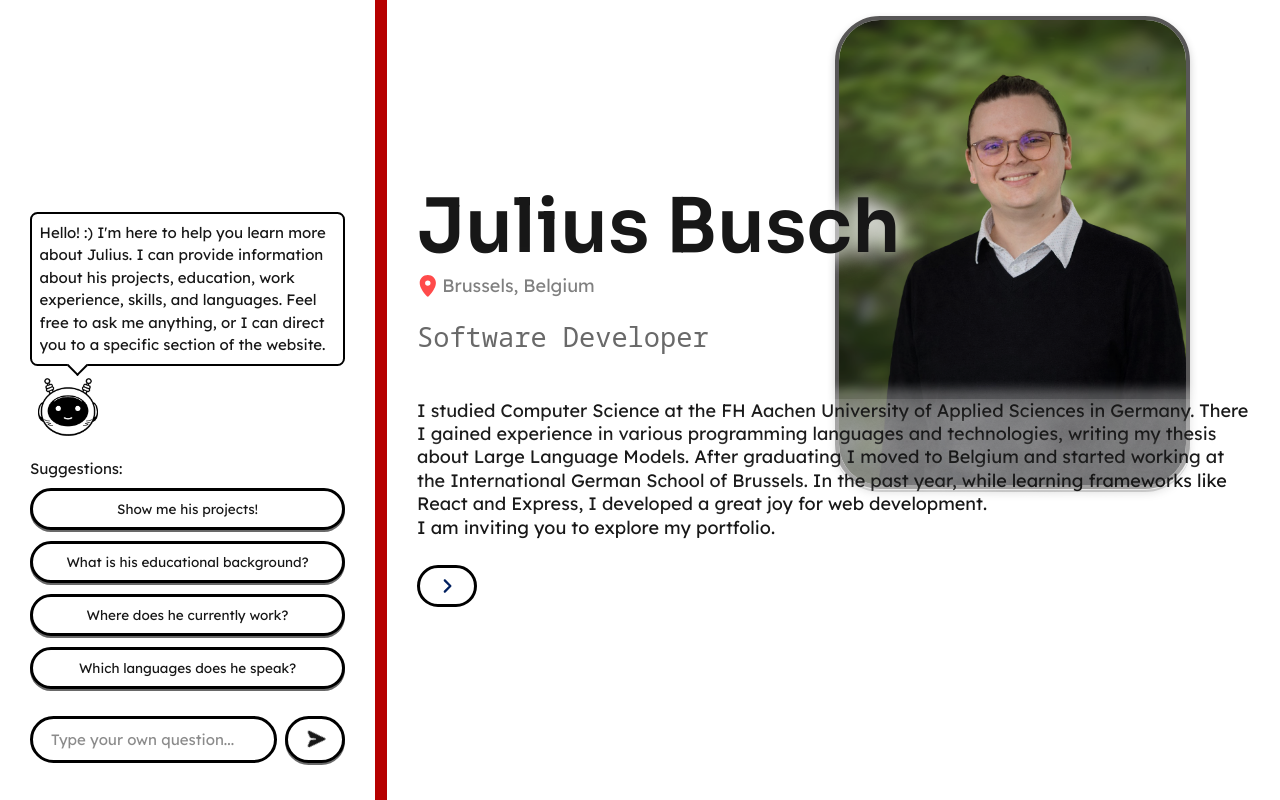
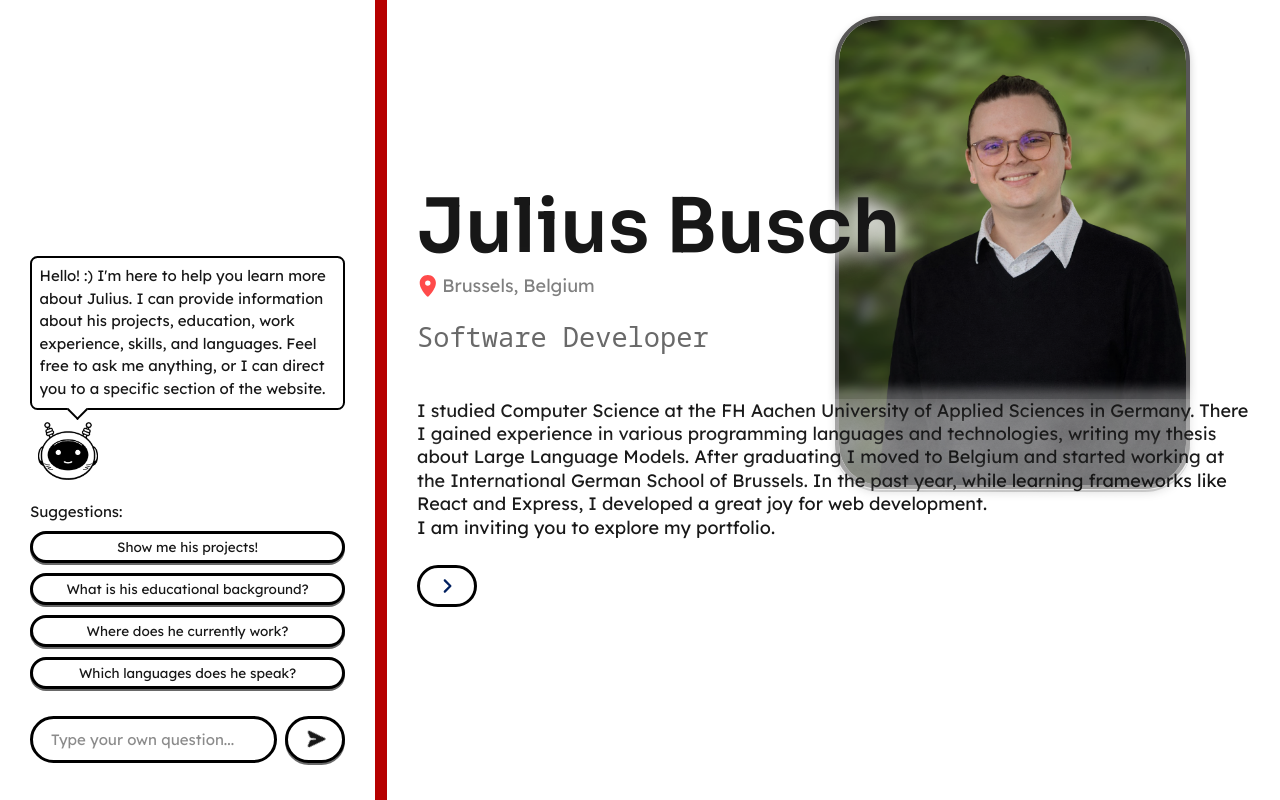
Before and after one commit to julii-b/portfolio-website, a Next.js app: page / in a window 1280 px wide. Built offline with nearby package versions, Linux system fonts and the light colour scheme; no server answers; a web font is replaced by a local one.

Commit message:
refactor: use form action and form state in navigation-chat and create separate component for suggestions

```diff
--- /dev/null
+++ b/app/components/navigation-chat/action.ts
@@ -0,0 +1,56 @@
+'use server';
+import generateChatResponse from "@/app/lib/text-generation/generateChatResponse";
+import { ChatHistoryEntry, ChatHistoryEntrySchema, ChatResponse } from "@/app/lib/text-generation/types";
+import { z } from "zod";
+
+// Define the schema for the form data using zod:
+const chatFormSchema = z.object({
+  userInput: z.string()
+  .min(1, "Please enter your message")
+  .max(1000, "Your message is too long"),
+});
+
+// Define the type for the returned formState:
+type FormState = {
+  chatHistory?: ChatHistoryEntry[];
+  errorMessage?: string;
+  fieldErrors?: {
+    userInput?: string[];
+    chatHistory?: string[];
+  };
+}
+
+export default async function action (
+  prevState: FormState,
+  formData: FormData,
+): Promise<FormState> {
+
+  // Parse the form data using Zod:
+  const parsed = chatFormSchema.safeParse({
+    userInput: formData.get("userInput"),
+  });
+
+  // return state with field errors if parsing is unsuccessful:
+  if (!parsed.success) {
+    const error = parsed.error.flatten();
+    return {
+      fieldErrors: error.fieldErrors,
+    };
+  }
+  const { userInput } = parsed.data;
+
+  try {
+    // Generate the chat response, updated and return chat history:
+    let newChatHistory: ChatHistoryEntry[] = prevState.chatHistory || [];
+    newChatHistory = [...newChatHistory, {type: "user", message: userInput}];
+    const chatResponse: ChatResponse = await generateChatResponse(newChatHistory);
+    newChatHistory = [...newChatHistory, {type: "model", message: chatResponse}];
+    console.log("Updated chat history:", newChatHistory);
+    return { chatHistory: newChatHistory };
+
+  } catch (error) {
+    return {
+      errorMessage: "Server error. Please try again.",
+    };
+  }
+}
--- a/app/components/navigation-chat/navigation-chat.module.css
+++ b/app/components/navigation-chat/navigation-chat.module.css
@@ -97,8 +97,6 @@
 .suggestions Button {
   flex-grow: 1;
   font-size: 0.9em;
-}
-.suggestions Button > * {
   padding: 0.2em;
 }
 
--- a/app/components/navigation-chat/navigation-chat.tsx
+++ b/app/components/navigation-chat/navigation-chat.tsx
@@ -4,14 +4,18 @@ import styles from "./navigation-chat.module.css";
 import generateChatResponse from "@/app/lib/text-generation/generateChatResponse";
 import { ChatHistoryEntry } from "@/app/lib/text-generation/types";
 import { Input } from "@/app/ui/input/input";
-import { useState } from "react";
+import { useState, useActionState, useEffect } from "react";
 import { Button } from "@/app/ui/button/button";
 import RobotIcon from "./robot-icon/robot-icon";
 import { faBars, faChevronDown, faPaperPlane } from "@fortawesome/free-solid-svg-icons";
 import { FontAwesomeIcon } from "@fortawesome/react-fontawesome";
-import SuggestionButton from "./suggestion-button/suggestion-button";
+import SuggestionButton from "./suggestions/suggestion-button";
 import useRedirect from "@/app/hooks/use-redirect";
 import { motion } from "motion/react";
+import Form from "next/form";
+import action from "./action";
+import { form, object } from "motion/react-client";
+import Suggestions from "./suggestions/suggestions";
 
 /**
  * Renders the chat interface which allows users to interact with the AI and navigate the website.
@@ -25,36 +29,43 @@ export default function NavigationChat() {
   // State to manage the nav visibility: on mobile:
   const [isNavVisible, setIsNavVisible] = useState<boolean>(false);
   // State to manage the state of the text generation:
-  const [state, setState] = useState<("loading"| "idle")>("idle");
+  const [loadingState, setLoadingState] = useState<("loading"| "idle")>("idle");
   // State for managed user input:
   const [userInput, setUserInput] = useState<string>("");
   // State for most recent model answer, which will be rendered:
   const [modelAnswer, setModelAnswer] = useState<string>(initialModelAnswer);
-  // State for chat history:
+
+  // State for chat history in component:
   const [chatHistory, setChatHistory] = useState<ChatHistoryEntry[]>([]);
+  // Initialize formState with chat history. formAction will update formState:
+  const [formState, formAction] = useActionState(action, { chatHistory });
 
-  async function handleChatInput(userPrompt: string) {
-    setState("loading");
+  // Handle updates to formState:
+  useEffect(() => {
+    setLoadingState("idle");
 
-    // Add user's input to the chat history:
-    const newHistory: ChatHistoryEntry[] = [...chatHistory, {type: "user", message: userPrompt}];
-    setChatHistory(newHistory);
-    // Generate the model's response, add it to the chat history, and update the model answer state:
-    const response = await generateChatResponse(newHistory);
-    setChatHistory(prev => [...prev, {type: "model", message: response}]);
-    setModelAnswer(response.answer);
-    // Set state back to idle:
-    setState("idle");
-    // Scroll to section if the model response includes a scroll_to_section function call:
-    if (response.function_name === "scroll_to_section" && response.parameters?.section_name) {
-      const section = response.parameters.section_name;
-      redirect.scrollTo(section);
+    // Update chatHistory state:
+    if (formState.chatHistory && formState.chatHistory.length > 0) {
+      setChatHistory(formState.chatHistory);
+
+      // Update model answer state (which is rendered in speech bubble) and handle scrolling:
+      const lastMessage = formState.chatHistory[formState.chatHistory.length - 1];
+      if (typeof lastMessage.message === "object" && lastMessage.message.answer) { // Check if last message is from model (has .answer)
+        // Update model answer state:
+        setModelAnswer(lastMessage.message.answer);
+        // Scroll to section if the model response includes a scroll_to_section function call:
+        if (lastMessage.message.function_name === "scroll_to_section" && lastMessage.message.parameters?.section_name) {
+          const section = lastMessage.message.parameters.section_name;
+          redirect.scrollTo(section);
+        }
+      }
     }
+  }, [formState]);
 
-  }
 
   return (
     <>
+      {/** Button to open/close nav on mobile: */}
       <Button
       className={styles.openChatButton}
       onClick={() => {
@@ -67,6 +78,8 @@ export default function NavigationChat() {
           <FontAwesomeIcon icon={faBars} />
         )}
       </Button>
+
+      {/** Navigation chat container: */}
       <motion.div
       className={
         `${!isNavVisible && styles.notVisibleOnMobile} ${styles.scrollableContainer}`
@@ -84,80 +97,41 @@ export default function NavigationChat() {
             <div className={styles.chatOutput}>{modelAnswer}</div>
           </div>
           <div className={styles.robotIconContainer}>
-            <RobotIcon state={state} />
+            <RobotIcon state={loadingState} />
           </div>
 
+          {/** Suggestion buttons: */}
           <div className={styles.suggestions}>
-
-            <p>Suggestions:</p>
-
-            <SuggestionButton
-              setLoadingState={setState}
-              setChatHistory={setChatHistory}
-              setModelAnswer={setModelAnswer}
-              suggestionText="Show me his projects!"
-              pregeneratedAnswer="Julius presents three projects on his website: a personal portfolio website (the one you are seeing right now),
-              SimplePolls, and GuessTheFlag. The portfolio website is built with Next.js,
-              SimplePolls is a full-stack application with a React frontend and an Express backend,
-              while GuessTheFlag is a fun way to test your flag knowledge built with React.
-              I am now scrolling to the Projects section for you."
-              destinationSectionId="project-portfolio-website"
+            <Suggestions
+            setLoadingState={setLoadingState}
+            setChatHistory={setChatHistory}
+            setModelAnswer={setModelAnswer}
             />
-
-            <SuggestionButton
-              setLoadingState={setState}
-              setChatHistory={setChatHistory}
-              setModelAnswer={setModelAnswer}
-              suggestionText="What is his educational background?"
-              pregeneratedAnswer="Julius holds a B.Sc. in Computer Science from FH Aachen University of Applied Sciences,
-              graduating with distinction (top 5%) between 2020 and 2024.
-              He also started a Multimedia Communication and Documentation Bachelor's program at TH Aschaffenburg University of Applied Sciences,
-              but switched to Computer Science.
-              His bachelor's thesis focused on a prototype implementation of Retrieval-Augmented Generation and the evaluation of major LLMs.
-              I'll take you to the Education section now."
-              destinationSectionId="education-computer-science"
-            />
-
-            <SuggestionButton
-              setLoadingState={setState}
-              setChatHistory={setChatHistory}
-              setModelAnswer={setModelAnswer}
-              suggestionText="Where does he currently work?"
-              pregeneratedAnswer="Julius currently works at the International German School of Brussels (iDSB) in IT support and administration,
-              and he also develops internal apps and small tools to improve processes.
-              I'll take you to the Work Experience section now."
-              destinationSectionId="work-idsb"
-            />
-
-            <SuggestionButton
-              setLoadingState={setState}
-              setChatHistory={setChatHistory}
-              setModelAnswer={setModelAnswer}
-              suggestionText="Which languages does he speak?"
-              pregeneratedAnswer="Julius is fluent in German and English and is currently at an intermediate level in French (B1).
-              He is actively improving his French through classes and daily conversations since moving to Brussels, and uses both German and English at work.
-              I am now scrolling to the Languages section for more details!"
-              destinationSectionId="language-german"
-            />
-
           </div>
 
 
           {/** Chat input form: */}
           <form
-          onSubmit={(e) => {
-            e.preventDefault();
-            handleChatInput(userInput);
+          action={formAction}
+          onSubmit={() => {
             setUserInput("");
+            setLoadingState("loading");
           }}
           className={styles.form}
           >
             <Input
             placeholder="Type your own question..."
+            id="userInput"
+            name="userInput"
             value={userInput}
-            onChange={(e) => setUserInput(e.target.value)} />
+            onChange={(e) => setUserInput(e.target.value)}
+            disabled={loadingState === "loading"}
+            />
 
-            <Button type="submit">
+            <Button
+            type="submit"
+            disabled={loadingState === "loading"}
+            >
               <FontAwesomeIcon icon={faPaperPlane} className={styles.icon}/>
             </Button>
 
--- /dev/null
+++ b/app/components/navigation-chat/suggestions/suggestions.tsx
@@ -0,0 +1,66 @@
+import { ChatHistoryEntry } from "@/app/lib/text-generation/types";
+import SuggestionButton from "./suggestion-button";
+
+export default function Suggestions (
+  {setLoadingState, setChatHistory, setModelAnswer }
+  : {
+    setLoadingState: React.Dispatch<React.SetStateAction<"loading"| "idle">>,
+    setChatHistory: React.Dispatch<React.SetStateAction<ChatHistoryEntry[]>>,
+    setModelAnswer: React.Dispatch<React.SetStateAction<string>>,
+  }
+) {
+  return (
+    <>
+      <p>Suggestions:</p>
+
+      <SuggestionButton
+        setLoadingState={setLoadingState}
+        setChatHistory={setChatHistory}
+        setModelAnswer={setModelAnswer}
+        suggestionText="Show me his projects!"
+        pregeneratedAnswer="Julius presents three projects on his website: a personal portfolio website (the one you are seeing right now),
+        SimplePolls, and GuessTheFlag. The portfolio website is built with Next.js,
+        SimplePolls is a full-stack application with a React frontend and an Express backend,
+        while GuessTheFlag is a fun way to test your flag knowledge built with React.
+        I am now scrolling to the Projects section for you."
+        destinationSectionId="project-portfolio-website"
+      />
+
+      <SuggestionButton
+        setLoadingState={setLoadingState}
+        setChatHistory={setChatHistory}
+        setModelAnswer={setModelAnswer}
+        suggestionText="What is his educational background?"
+        pregeneratedAnswer="Julius holds a B.Sc. in Computer Science from FH Aachen University of Applied Sciences,
+        graduating with distinction (top 5%) between 2020 and 2024.
+        He also started a Multimedia Communication and Documentation Bachelor's program at TH Aschaffenburg University of Applied Sciences,
+        but switched to Computer Science.
+        His bachelor's thesis focused on a prototype implementation of Retrieval-Augmented Generation and the evaluation of major LLMs.
+        I'll take you to the Education section now."
+        destinationSectionId="education-computer-science"
+      />
+
+      <SuggestionButton
+        setLoadingState={setLoadingState}
+        setChatHistory={setChatHistory}
+        setModelAnswer={setModelAnswer}
+        suggestionText="Where does he currently work?"
+        pregeneratedAnswer="Julius currently works at the International German School of Brussels (iDSB) in IT support and administration,
+        and he also develops internal apps and small tools to improve processes.
+        I'll take you to the Work Experience section now."
+        destinationSectionId="work-idsb"
+      />
+
+      <SuggestionButton
+        setLoadingState={setLoadingState}
+        setChatHistory={setChatHistory}
+        setModelAnswer={setModelAnswer}
+        suggestionText="Which languages does he speak?"
+        pregeneratedAnswer="Julius is fluent in German and English and is currently at an intermediate level in French (B1).
+        He is actively improving his French through classes and daily conversations since moving to Brussels, and uses both German and English at work.
+        I am now scrolling to the Languages section for more details!"
+        destinationSectionId="language-german"
+      />
+    </>
+  );
+}
--- a/app/lib/text-generation/types.ts
+++ b/app/lib/text-generation/types.ts
@@ -1,20 +1,32 @@
+import { z } from "zod";
+
 /**
  * Response format from the model.
  */
-export interface ChatResponse {
-  function_name?: string;
-  parameters?: {
-    section_name: string;
-  };
-  answer: string;
-}
+export const ChatResponseSchema = z.object({
+  function_name: z.string().optional(),
+  parameters: z
+    .object({
+      section_name: z.string(),
+    })
+    .optional(),
+  answer: z.string(),
+});
+export type ChatResponse = z.infer<typeof ChatResponseSchema>;
 
 /**
  * An entry in the chat history, either from the user or the model.
  * Should contain ChatResponse for model entries, and string for user entries.
  * Can be used as an array to represent the full chat history.
  */
-export interface ChatHistoryEntry {
-  type: "user" | "model";
-  message: ChatResponse | string;
-}
+export const ChatHistoryEntrySchema = z.discriminatedUnion("type", [
+  z.object({
+    type: z.literal("user"),
+    message: z.string(),
+  }),
+  z.object({
+    type: z.literal("model"),
+    message: ChatResponseSchema,
+  }),
+]);
+export type ChatHistoryEntry = z.infer<typeof ChatHistoryEntrySchema>;
```
Also changed, not shown: app/components/navigation-chat/suggestions/suggestion-button.tsx (renamed from app/components/navigation-chat/suggestion-button/suggestion-button.tsx).
